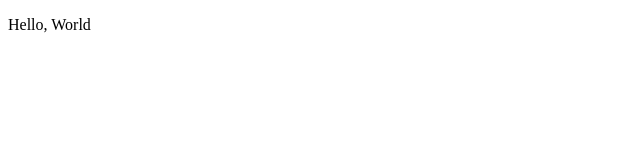
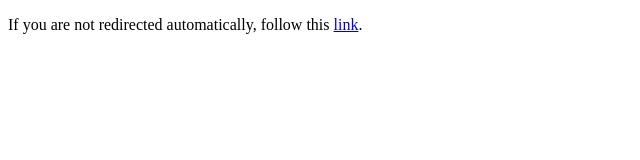
Before and after one commit to tihasdop/tihasdop.github.io, a plain HTML site: page index.html in a window 1280 px wide. Shown: the whole page, without its empty margins (0-640 px from the left). Drawn offline with Linux system fonts and the light colour scheme.

Commit message:
Now the site redirects to my github page

```diff
--- a/index.html
+++ b/index.html
@@ -1,10 +1,11 @@
 <!DOCTYPE html>
 <html>
 <head>
-	<meta http-equiv="Content-Type" content="text/html; charset=utf-8"/>
-	<title>Hello, World</title>
+	<meta http-equiv="Content-Type" content="text/html; charset=utf-8" />
+	<meta http-equiv="refresh" content="5; URL=https://github.com/tihasdop" />
+	<title>Redirecting...</title>
 </head>
 <body>
-	<p>Hello, World</p>
+	<p>If you are not redirected automatically, follow this <a href="https://github.com/tihasdop">link</a>.</p>
 </body>
 </html>
```
